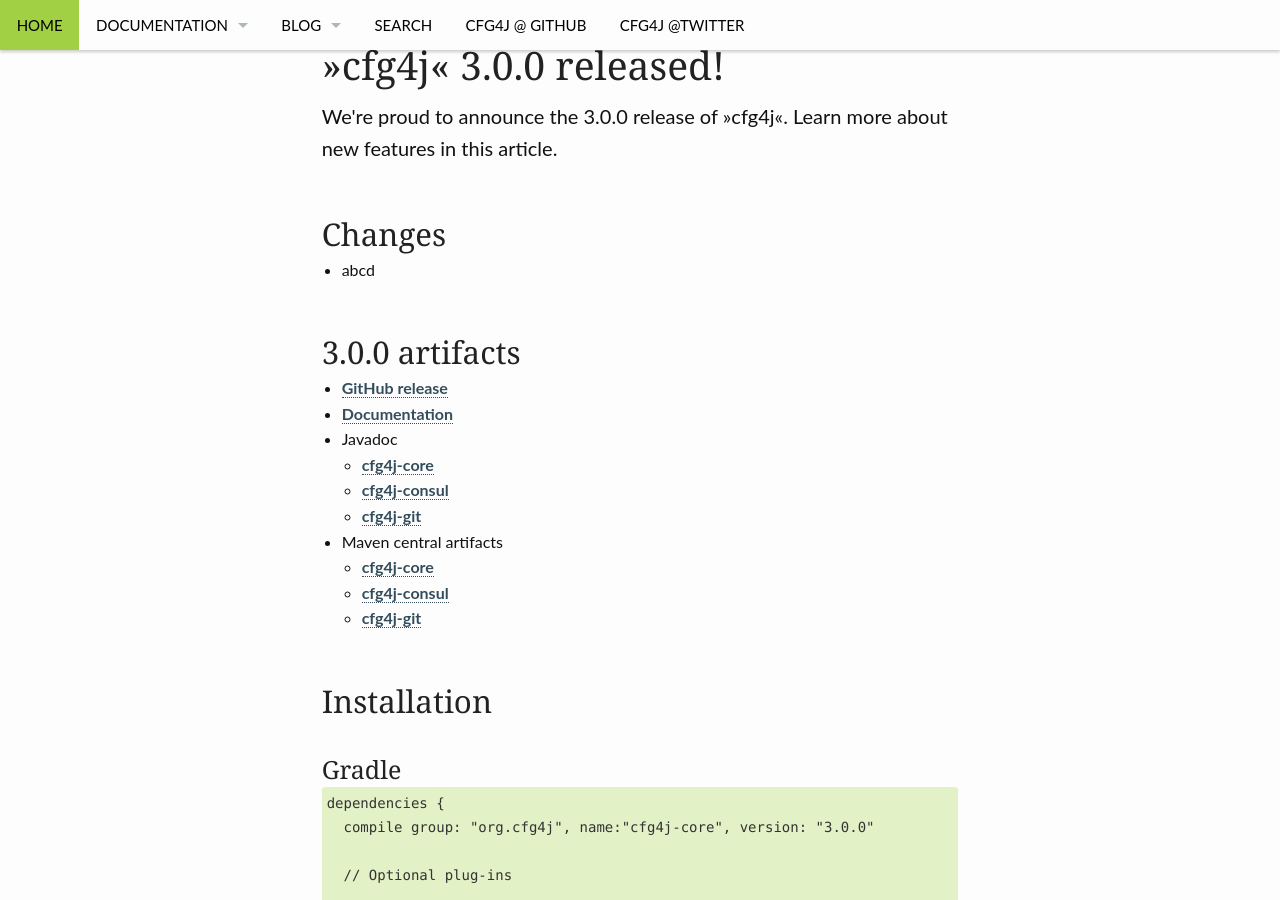
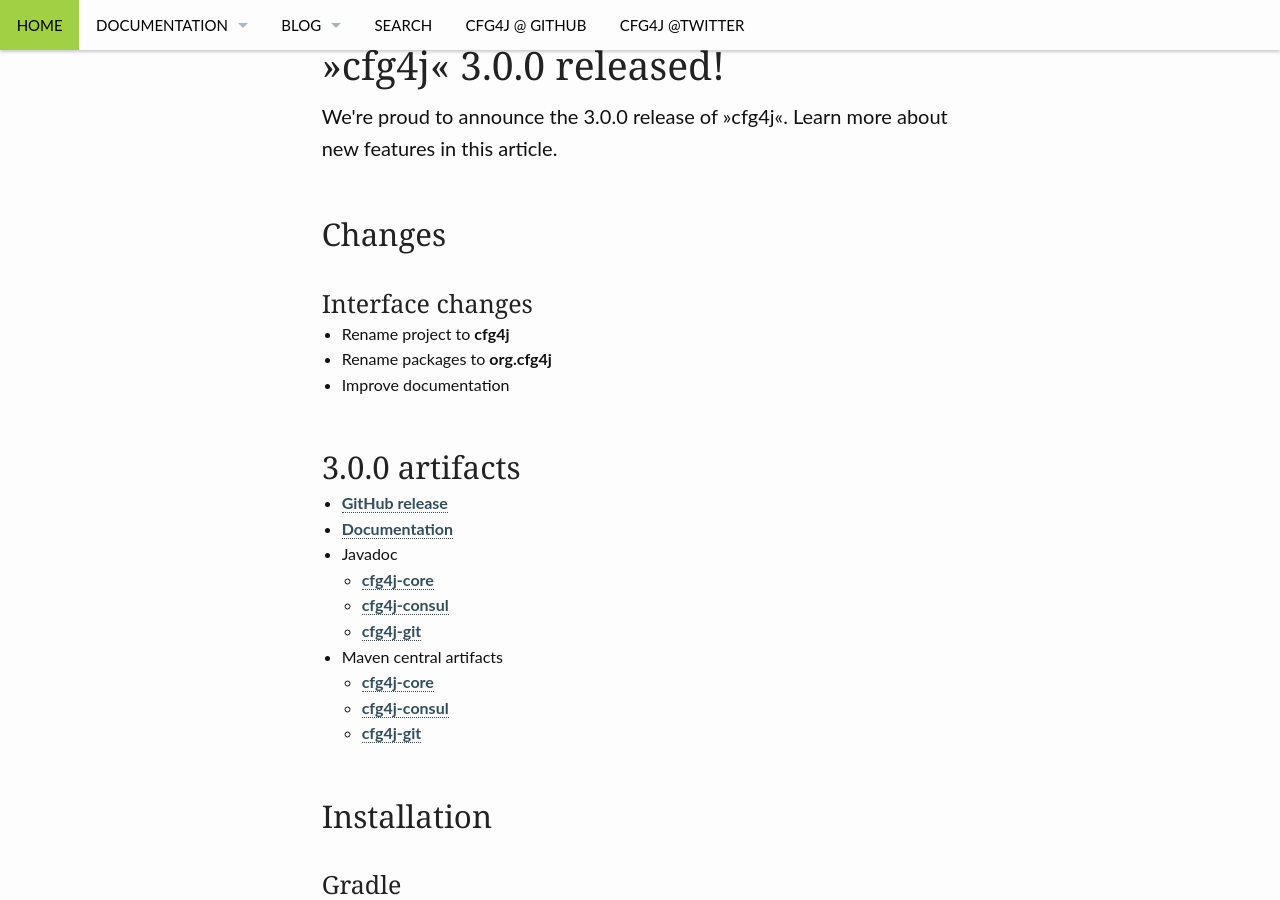
Before and after one commit to cfg4j/cfg4j.github.io, a Jekyll site: the page built from _posts/releases/2015-06-07-release_3_0_0.md, in a window 1280 px wide and 900 px high, scrolled down 317 px. Built offline with Jekyll 4.4.1, drawn with Linux system fonts in a browser that asks for light colours.

Commit message:
3.0.0 announcement

```diff
--- a/_posts/releases/2015-06-07-release_3_0_0.md
+++ b/_posts/releases/2015-06-07-release_3_0_0.md
@@ -25,4 +25,8 @@
 breadcrumb: true
 ---
 
-* abcd
+### Interface changes
+
+* Rename project to **cfg4j**
+* Rename packages to **org.cfg4j**
+* Improve documentation
```
